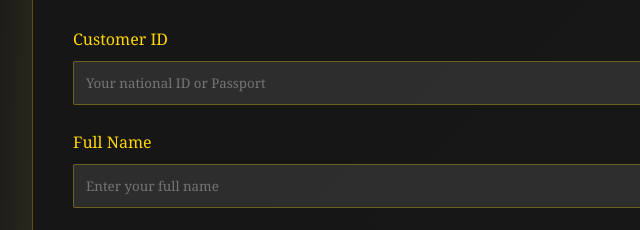
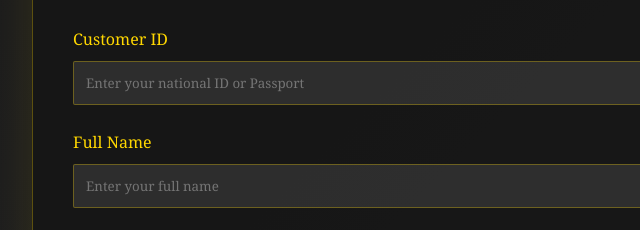
Before and after one commit to ShimKevin/Fonte-Lenders, a plain HTML site: page apply.html in a window 1280 px wide. Shown: the part 247-477 px from the top of the page, 167-807 px from the left. Drawn offline with nearby package versions, Linux system fonts and the light colour scheme.

Commit message:
Update apply.html

```diff
--- a/apply.html
+++ b/apply.html
@@ -223,7 +223,7 @@
     <!-- Form Fields -->
     <div class="form-group">
       <label for="customerId">Customer ID</label>
-      <input type="text" id="customerId" name="customerId" placeholder="Your national ID or Passport" required pattern="[A-Za-z0-9]{6,8}"
+      <input type="text" id="customerId" name="customerId" placeholder="Enter your national ID or Passport" required pattern="[A-Za-z0-9]{6,8}"
              title="Customer ID must be 6-8 alphanumeric characters">
       <div class="error-message" id="customerId-error">Please enter a valid Customer ID (6-8 alphanumeric characters)</div>
     </div>
```
